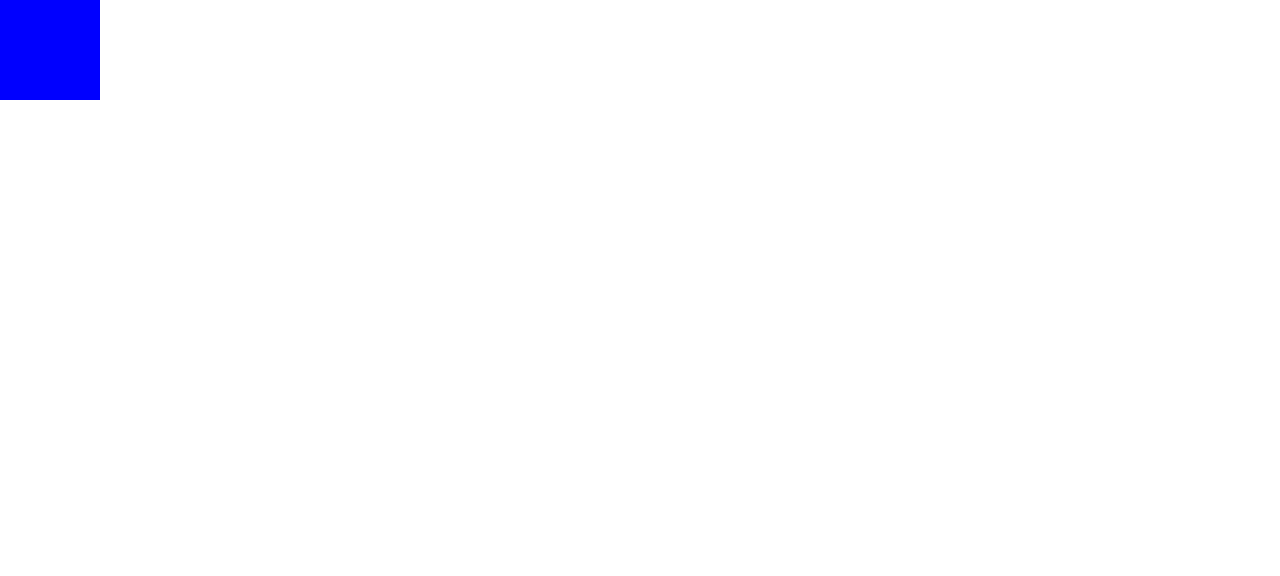
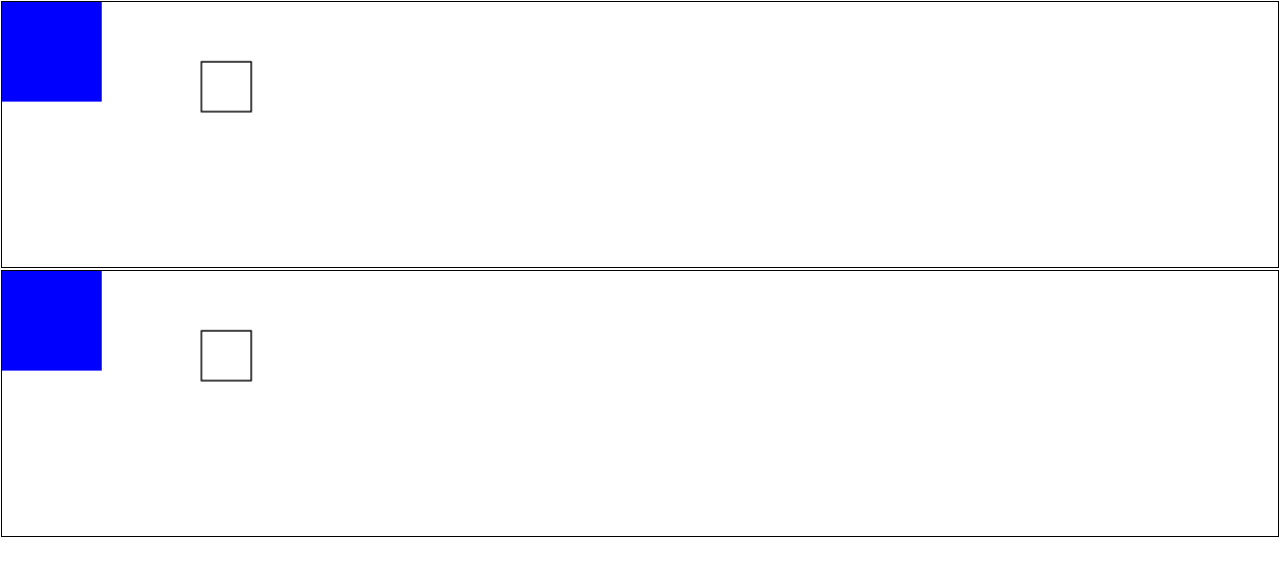
Before and after one commit to Hendre1995/adventures-of-snowy-simple-game, a React (Create React App) app: page / in a window 1280 px wide. Shown: the top 576 px of the page. Built offline with nearby package versions, Linux system fonts and the light colour scheme.

Commit message:
canvas component created

```diff
--- /dev/null
+++ b/src/App.1.tsx
@@ -0,0 +1,18 @@
+import React from 'react';
+import Canvas from './animation/Canvas';
+
+const CANVAS_HEIGHT=window.innerHeight
+function App() {
+  const drawArt = (context: CanvasRenderingContext2D) => {
+    context.fillStyle = "blue"
+    context.fillRect(0, 0, 100, 100)
+    context.strokeRect(200, 60, 50, 50)
+  };
+  return (
+    <div style={{display:'flex', flexDirection: 'column', width: "100%"}}>
+      <Canvas draw={drawArt} width={window.innerWidth/1} height={CANVAS_HEIGHT/3}/>
+      <Canvas draw={drawArt} width={window.innerWidth/1} height={CANVAS_HEIGHT/3} />
+    </div>
+  );
+}
+export default App;
--- a/src/App.tsx
+++ /dev/null
@@ -1,11 +0,0 @@
-import React from 'react';
-import Canvas from './animation/Canvas';
-function App() {
-  return (
-    <div>
-      <Canvas/>
-    </div>
-  );
-}
-
-export default App;
--- a/src/animation/Canvas.tsx
+++ b/src/animation/Canvas.tsx
@@ -1,24 +1,25 @@
-import { useRef, useEffect } from "react";
+import { type } from "os";
+import { useRef, useEffect} from "react";
+
+type CanvasProps = React.DetailedHTMLProps<React.CanvasHTMLAttributes<HTMLCanvasElement>, HTMLCanvasElement
+> & {draw:(context: CanvasRenderingContext2D)=>void};
 
 
-const Canvas = () => {
-  const canvasRef =useRef<HTMLCanvasElement | null>(null);
-  useEffect(()=>{
-const canvas = canvasRef.current;
-if(!canvas){
-  return;
-}
-const context =canvas.getContext("2d")
-if(!context){
-  return;
-}
-context.fillStyle="blue"
-context.fillRect(0,0,100,100)
-  }, [])
+const Canvas: React.FC<CanvasProps> = ({draw,...props }) => {
+  const canvasRef = useRef<HTMLCanvasElement | null>(null);
+  useEffect(() => {
+    const canvas = canvasRef.current;
+    if (!canvas) {
+      return;
+    }
+    const context = canvas.getContext("2d")
+    if (!context) {
+      return;
+    }
+    draw(context);
+  }, [draw])
 
-  return <canvas ref={canvasRef}/>
-
-
+  return <canvas width={props.width} height={props.height} ref={canvasRef}  style={{border:"1px solid black",margin:1}}/>
 }
 
-export default Canvas ;
+export default Canvas;
--- a/src/index.tsx
+++ b/src/index.tsx
@@ -1,7 +1,7 @@
 import React from 'react';
 import ReactDOM from 'react-dom/client';
 import './index.css';
-import App from './App';
+import App from './App.1';
 import reportWebVitals from './reportWebVitals';
 
 const root = ReactDOM.createRoot(
```
Also changed, not shown: src/logo.svg (deleted).
